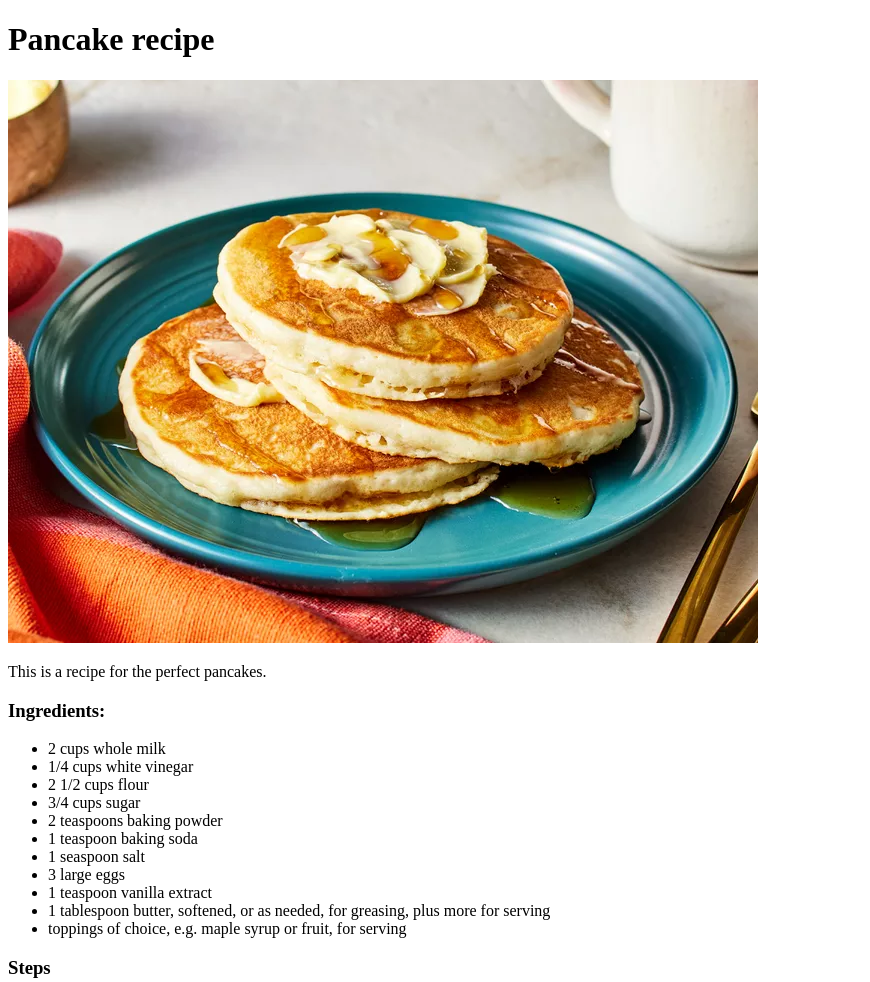
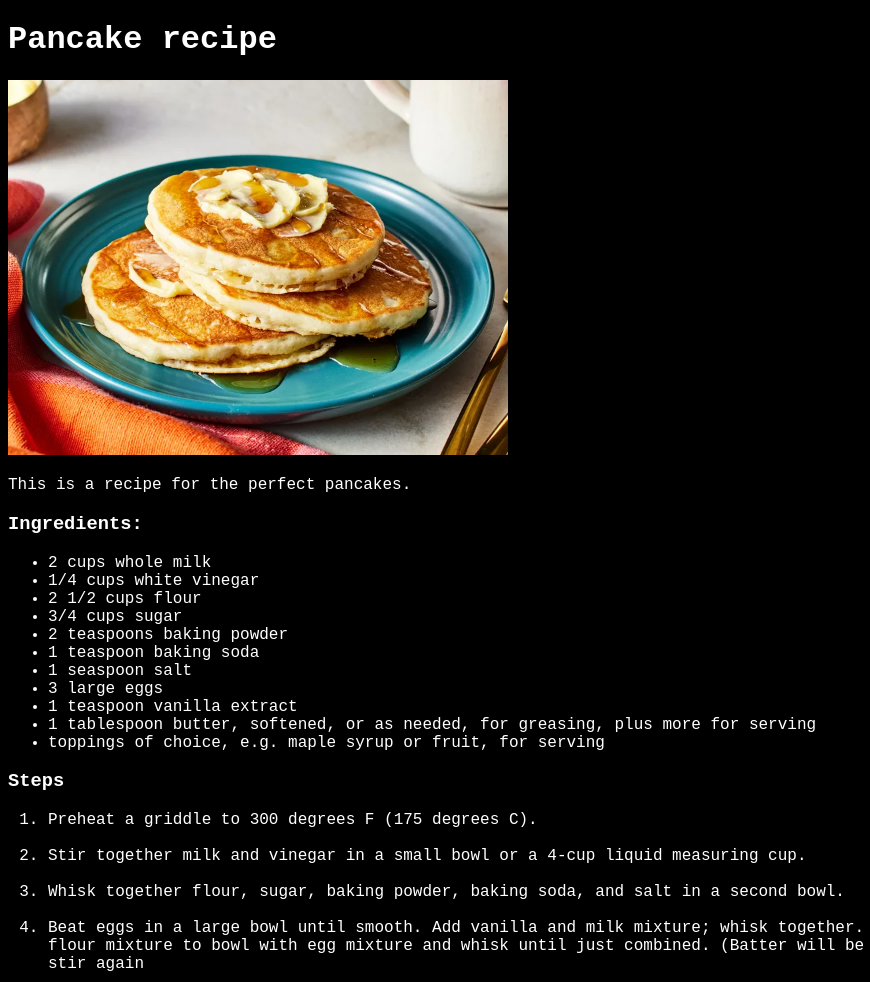
Before and after one commit to pective/odin-recipes, a plain HTML site: page recipes/pancakes.html in a window 1280 px wide. Shown: the top 982 px of the page, without its empty margins (0-870 px from the left). Drawn offline with Linux system fonts and the light colour scheme.

Commit message:
Added basic CSS to pancake.html

```diff
--- a/recipes/pancakes.html
+++ b/recipes/pancakes.html
@@ -3,18 +3,19 @@
 <head>
     <meta charset="UTF-8">
     <meta name="viewport" content="width=device-width, initial-scale=1.0">
+    <link rel="stylesheet" href="style.css">
     <title>Pancakes</title>
 </head>
 <body>
-    <h1>Pancake recipe</h1>
+    <h1 id="title">Pancake recipe</h1>
 
     <img src="./pancake.jpg" alt="Pancake image">
 
-    <p>This is a recipe for the perfect pancakes.</p>
+    <p id="desc">This is a recipe for the perfect pancakes.</p>
 
-    <h3>Ingredients:</h3>
+    <h3 class="headings">Ingredients:</h3>
 
-        <ul>
+        <ul class="lists">
             <li>2 cups whole milk</li>
             <li>1/4 cups white vinegar</li>
             <li>2 1/2 cups flour</li>
@@ -28,9 +29,9 @@
             <li>toppings of choice, e.g. maple syrup or fruit, for serving</li>
         </ul>
 
-        <h3>Steps</h3>
+    <h3 class="headings">Steps</h3>
 
-        <ol>
+        <ol class="lists">
             <li>Preheat a griddle to 300 degrees F (175 degrees C).</li> <br>
             <li>Stir together milk and vinegar in a small bowl or a 4-cup liquid measuring cup.</li> <br>
             <li>Whisk together flour, sugar, baking powder, baking soda, and salt in a second bowl.</li> <br>
--- /dev/null
+++ b/recipes/style.css
@@ -0,0 +1,9 @@
+*{
+    background-color: #000000;
+    font-family: 'Courier New';
+    color: #ffffff;
+}
+img{
+    height: auto;
+    width: 500px;
+}
```
